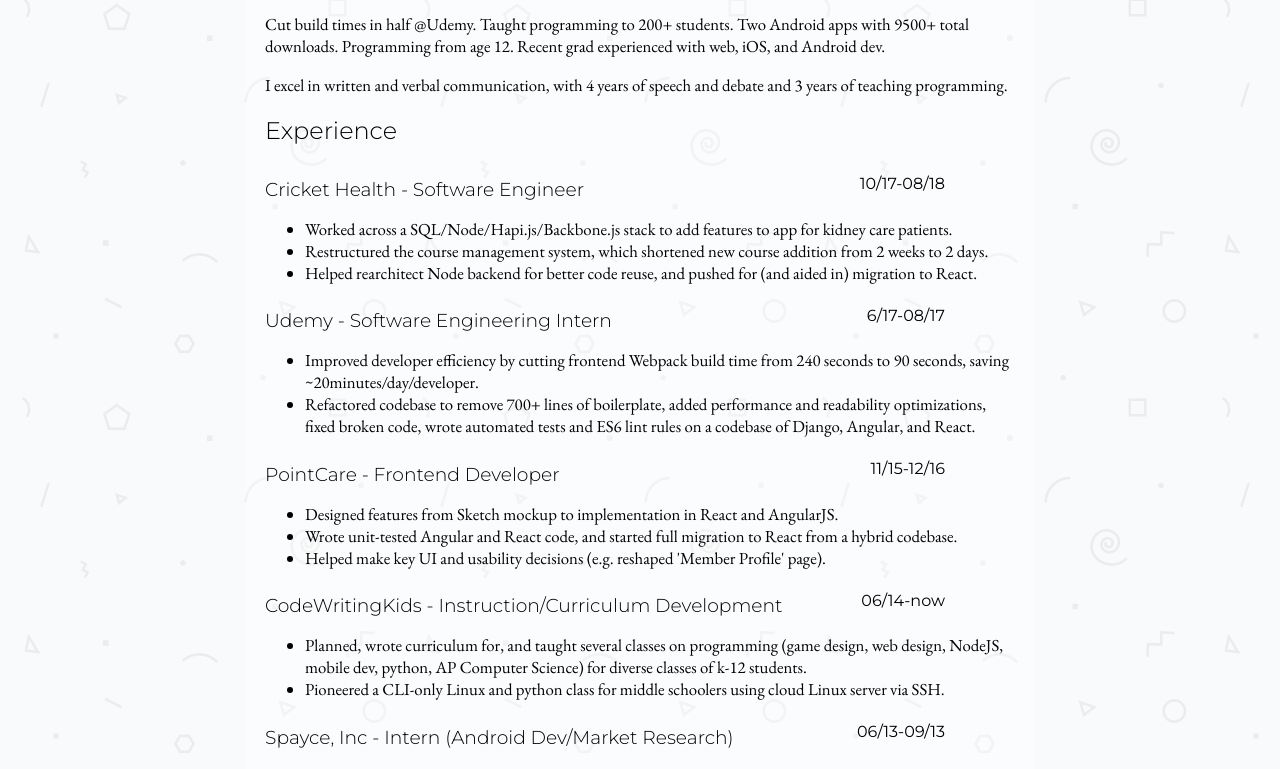
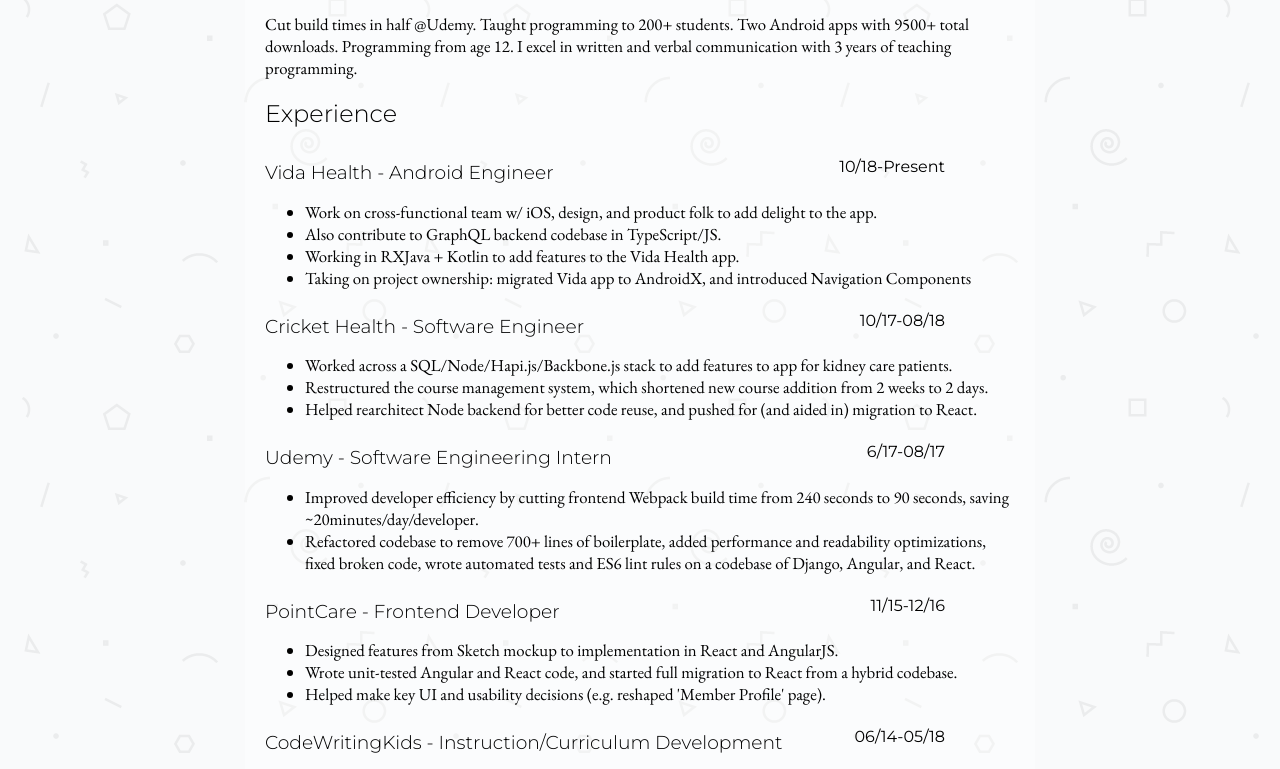
Before and after one commit to ZeroVa/resume, a plain HTML site: page index.html in a window 1280 px wide. Shown: the part 122-891 px from the top of the page. Drawn offline with nearby package versions, Linux system fonts and the light colour scheme.

Commit message:
Edits, updates

```diff
--- a/index.html
+++ b/index.html
@@ -24,13 +24,23 @@
             </section>
 
             <section class="about">
-                <p>Cut build times in half @Udemy. Taught programming to 200+ students. Two Android apps with 9500+ total downloads. Programming from age 12. Recent grad experienced with web, iOS, and Android dev.</p>
-                <p>
-                    I excel in written and verbal communication, with 4 years of speech and debate and 3 years of teaching programming.</p>
+                <p>Cut build times in half @Udemy. Taught programming to 200+ students. Two Android apps with 9500+ total downloads. Programming from age 12. I excel in written and verbal communication with 3 years of teaching programming.</p>
             </section>
 
             <section class="experience">
                 <h2>Experience</h2>
+                <div class="job">
+                    <div class="info">
+                        <h3>Vida Health - Android Engineer</h3>
+                        <h4 class="dates">10/18-Present</h4>
+                    </div>
+                    <ul>
+                        <li>Work on cross-functional team w/ iOS, design, and product folk to add delight to the app.</li>
+                        <li>Also contribute to GraphQL backend codebase in TypeScript/JS.</li>
+                        <li>Working in RXJava + Kotlin to add features to the Vida Health app.</li>
+                        <li>Taking on project ownership: migrated Vida app to AndroidX, and introduced Navigation Components</li>
+                    </ul>
+                </div>
                 <div class="job">
                     <div class="info">
                         <h3>Cricket Health - Software Engineer</h3>
@@ -71,23 +81,12 @@
                 <div class="job">
                     <div class="info">
                         <h3>CodeWritingKids - Instruction/Curriculum Development</h3>
-                        <h4 class="dates">06/14-now</h4>
+                        <h4 class="dates">06/14-05/18</h4>
                     </div>
                     <ul>
                         <li>Planned, wrote curriculum for, and taught several classes on programming (game design, web design, NodeJS, mobile dev, python, AP Computer Science) for diverse classes of k-12 students.
                         </li>
                         <li>Pioneered a CLI-only Linux and python class for middle schoolers using cloud Linux server via SSH.
-                        </li>
-                    </ul>
-                </div>
-
-                <div class="job">
-                    <div class="info">
-                        <h3>Spayce, Inc - Intern (Android Dev/Market Research)</h3>
-                        <h4 class="dates">06/13-09/13</h4>
-                    </div>
-                    <ul>
-                        <li>Worked in Java on an Android app for biometric payment processing. Also wrote pro forma and launch strategy and conducted market research.
                         </li>
                     </ul>
                 </div>
```
